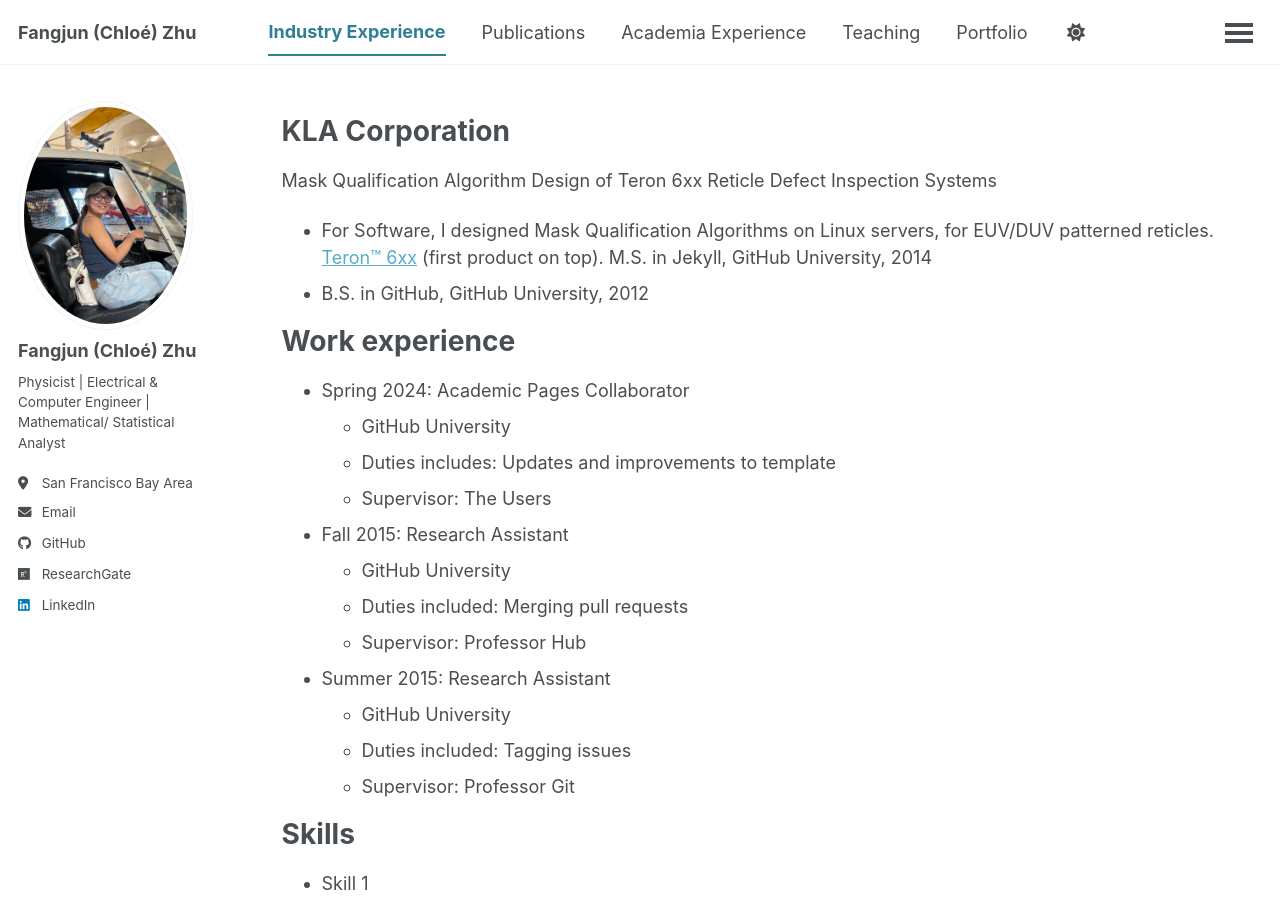
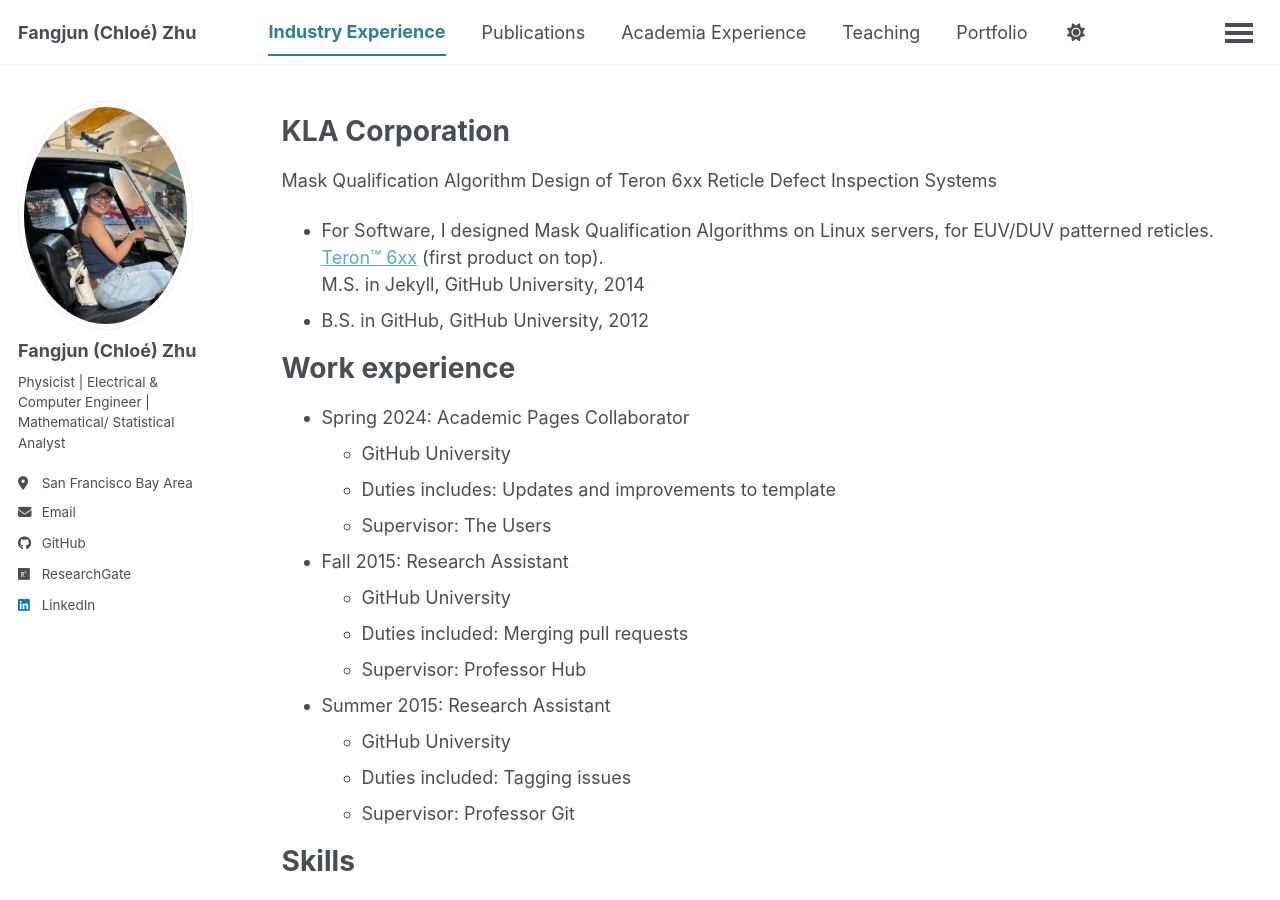
Before and after one commit to ChloeZhu1/ChloeZhu1.github.io, a Jekyll site: the page built from _pages/cv.md, in a window 1280 px wide and 900 px high. Built offline with Jekyll 4.4.1, drawn with Linux system fonts in a browser that asks for light colours; a script bundle is joined from its source files by our own code; library files that are not in the unit come from our copies.

Commit message:
Update cv.md

```diff
--- a/_pages/cv.md
+++ b/_pages/cv.md
@@ -13,7 +13,7 @@
 ======
 Mask Qualification Algorithm Design of Teron 6xx Reticle Defect Inspection Systems
 * For Software, I designed Mask Qualification Algorithms on Linux servers, for EUV/DUV patterned reticles. [Teron™ 6xx](https://www.kla.com/products/reticle-manufacturing) (first product on top).
-  M.S. in Jekyll, GitHub University, 2014
+  <br /> M.S. in Jekyll, GitHub University, 2014
 * B.S. in GitHub, GitHub University, 2012
 
 Work experience
```
